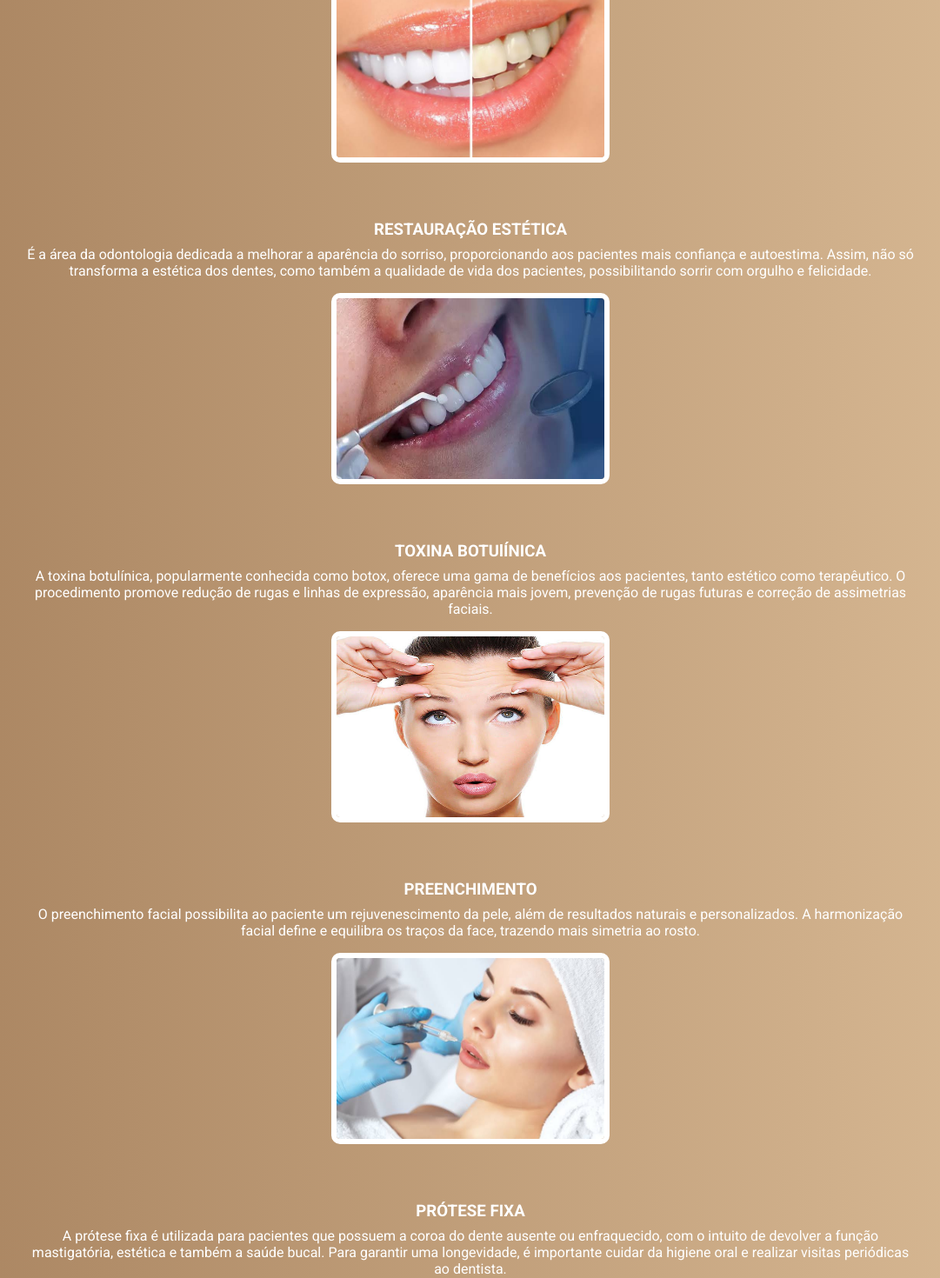
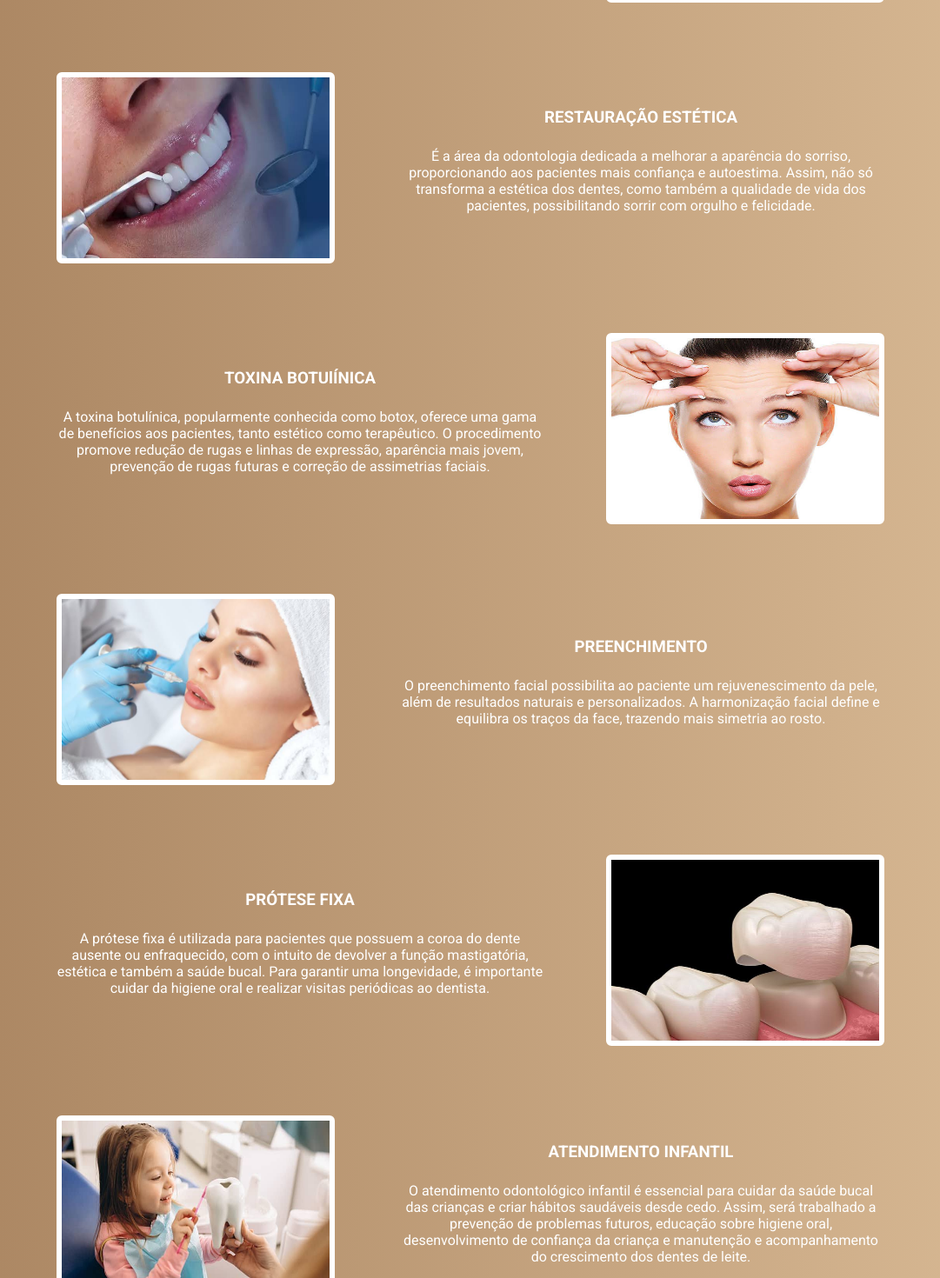
Before and after one commit to kauatorresfranca/DraCamilaMatos, a React (Vite) app: page / in a window 1280 px wide. Shown: the part 2000-3470 px from the top of the page at 87% size, without its empty margins (99-1180 px from the left). Built offline with nearby package versions, Linux system fonts and the light colour scheme.

Commit message:
updates to desktop responsiveness

```diff
--- a/src/App.tsx
+++ b/src/App.tsx
@@ -2,6 +2,7 @@ import AboutUs from './components/about_us'
 import Banner from './components/banner'
 import Contact from './components/contact'
 import EveryThing from './components/everything'
+import Footer from './components/footer'
 import Header from './components/header/index'
 import Procedures from './components/procedures'
 import Results from './components/results'
@@ -20,6 +21,7 @@ function App() {
       <Procedures />
       <Results />
       <Contact />
+      <Footer />
     </>
   )
 }
--- a/src/components/banner/styles.ts
+++ b/src/components/banner/styles.ts
@@ -16,7 +16,7 @@ export const Container = styled.div`
 
     @media (max-width:${breakpoints.tablet}) {
         width: 200px;
-        height: 340px;
+        height: 310px;
       }
   }
 `
--- a/src/components/contact/index.tsx
+++ b/src/components/contact/index.tsx
@@ -3,26 +3,28 @@ import * as S from './styles'
 const Contact = () => {
 
   return (
+    <S.Background>
       <div className='container'>
         <S.Container id="contact">
           <h2>CONTATO</h2>
           <S.ContactsWays>
             <S.ContactWay>
               <h3>Whatsapp</h3>
-            <p>(82)99837-9582</p>
+              <p>(82) 99837-9582</p>
             </S.ContactWay>
             <S.ContactWay>
               <h3>E-mail</h3>
               <p>dracamilamatos@outlook.com</p>
             </S.ContactWay>
             <S.ContactWay>
-            <h3>Redes sociais</h3><a href="https://www.instagram.com/dra.camilamatoss/"><svg xmlns="http://www.w3.org/2000/svg" width="20" height="20" fill="#d8b994" className="bi bi-instagram" viewBox="0 0 16 16">
+              <h3>Redes sociais</h3><a href="https://www.instagram.com/dra.camilamatoss/"><svg xmlns="http://www.w3.org/2000/svg" width="20" height="20" fill="#fff" className="bi bi-instagram" viewBox="0 0 16 16">
                 <path d="M8 0C5.829 0 5.556.01 4.703.048 3.85.088 3.269.222 2.76.42a3.9 3.9 0 0 0-1.417.923A3.9 3.9 0 0 0 .42 2.76C.222 3.268.087 3.85.048 4.7.01 5.555 0 5.827 0 8.001c0 2.172.01 2.444.048 3.297.04.852.174 1.433.372 1.942.205.526.478.972.923 1.417.444.445.89.719 1.416.923.51.198 1.09.333 1.942.372C5.555 15.99 5.827 16 8 16s2.444-.01 3.298-.048c.851-.04 1.434-.174 1.943-.372a3.9 3.9 0 0 0 1.416-.923c.445-.445.718-.891.923-1.417.197-.509.332-1.09.372-1.942C15.99 10.445 16 10.173 16 8s-.01-2.445-.048-3.299c-.04-.851-.175-1.433-.372-1.941a3.9 3.9 0 0 0-.923-1.417A3.9 3.9 0 0 0 13.24.42c-.51-.198-1.092-.333-1.943-.372C10.443.01 10.172 0 7.998 0zm-.717 1.442h.718c2.136 0 2.389.007 3.232.046.78.035 1.204.166 1.486.275.373.145.64.319.92.599s.453.546.598.92c.11.281.24.705.275 1.485.039.843.047 1.096.047 3.231s-.008 2.389-.047 3.232c-.035.78-.166 1.203-.275 1.485a2.5 2.5 0 0 1-.599.919c-.28.28-.546.453-.92.598-.28.11-.704.24-1.485.276-.843.038-1.096.047-3.232.047s-2.39-.009-3.233-.047c-.78-.036-1.203-.166-1.485-.276a2.5 2.5 0 0 1-.92-.598 2.5 2.5 0 0 1-.6-.92c-.109-.281-.24-.705-.275-1.485-.038-.843-.046-1.096-.046-3.233s.008-2.388.046-3.231c.036-.78.166-1.204.276-1.486.145-.373.319-.64.599-.92s.546-.453.92-.598c.282-.11.705-.24 1.485-.276.738-.034 1.024-.044 2.515-.045zm4.988 1.328a.96.96 0 1 0 0 1.92.96.96 0 0 0 0-1.92m-4.27 1.122a4.109 4.109 0 1 0 0 8.217 4.109 4.109 0 0 0 0-8.217m0 1.441a2.667 2.667 0 1 1 0 5.334 2.667 2.667 0 0 1 0-5.334" />
               </svg></a>
             </S.ContactWay>
           </S.ContactsWays>
         </S.Container>
       </div>
+    </S.Background>
   )
 }
 
--- a/src/components/contact/styles.ts
+++ b/src/components/contact/styles.ts
@@ -1,4 +1,11 @@
 import styled from 'styled-components'
+
+
+export const Background = styled.div`
+  padding-top: 32px;
+  background: linear-gradient(to right, #d8b994, #c29f7b);
+`
+
 
 export const Container = styled.div`
   text-align: center;
@@ -24,6 +31,6 @@ export const ContactWay = styled.div`
   p {
     font-weight: 600;
     font-size: 14px;
-    color: #d8b994;
+    color: #fff;
   }
 `
--- a/src/components/everything/index.tsx
+++ b/src/components/everything/index.tsx
@@ -8,8 +8,8 @@ const EveryThing = () => {
       <p>Só rolar para baixo e clicar nos botões :)</p>
       <S.Buttons>
         <a href="https://api.whatsapp.com/send/?phone=5582998379582"><button>Agende com a Drª Camila</button></a>
-        <a href="/public/EbookSkinCare.pdf"><button>Ebook de Skin Care</button></a>
-        <a href="/public/EbookDeHigieneOral.pdf"><button>Ebook de Higiene Oral TEA</button></a>
+        <a href="/EbookSkinCare.pdf"><button>Ebook de Skin Care</button></a>
+        <a href="/EbookDeHigieneOral.pdf"><button>Ebook de Higiene Oral TEA</button></a>
       </S.Buttons>
     </S.Container>
   )
--- /dev/null
+++ b/src/components/footer/index.tsx
@@ -0,0 +1,14 @@
+import * as S from './styles'
+
+const Footer = () => {
+
+  return (
+    <S.Background>
+      <S.Container>
+        <p>© 2025 - Camila Matos - developed by Kauã Torres</p>
+      </S.Container>
+    </S.Background>
+  )
+}
+
+export default Footer
--- /dev/null
+++ b/src/components/footer/styles.ts
@@ -0,0 +1,15 @@
+import styled from "styled-components"
+
+export const Background = styled.div`
+  background: linear-gradient(to right,rgb(241, 204, 166), rgb(248, 197, 146));
+  padding: 18px;
+`
+
+export const Container = styled.footer`
+  text-align: center;
+  background: linear-gradient(to right,rgb(241, 204, 166), rgb(248, 197, 146));
+
+  p {
+    font-size: 12px;
+  }
+`
--- a/src/components/procedures/index.tsx
+++ b/src/components/procedures/index.tsx
@@ -17,50 +17,68 @@ const Procedures = () => {
         <S.Container>
           <h2>NOSSOS PROCEDIMENTOS</h2>
           <S.Procedures>
-            <S.Procedure>
+            <S.Procedure className='flex'>
+              <div>
                 <h3>PROFILAXIA + RASPAGEM</h3>
                 <p>A profilaxia e a raspagem odontológica são procedimentos essenciais para manter a saúde bucal e trazem diversos benefícios, como: prevenção de cárie e doenças gengivais, prevenção de manchas, melhoria da saúde geral.</p>
+              </div>
               <img src={profilaxia} alt="profilaxia" />
             </S.Procedure>
-            <S.Procedure>
+            <S.Procedure className='flex-reverse'>
+              <div>
                 <h3>RESTAURAÇÃO DENTÁRIA</h3>
                 <p>A restauração dentária oferece diversos benefícios importantes para a saúde bucal e o bem-estar geral, como: recuperação da função mastigatória, prevenção de problemas futuros, estética do sorriso, durabilidade e proteção.</p>
+              </div>
               <img src={restauracao} alt="profilaxia" />
             </S.Procedure>
-            <S.Procedure>
+            <S.Procedure className='flex'>
+              <div>
                 <h3>CLAREAMENTO DENTAL</h3>
                 <p>O clareamento dental, por meio da nossa técnica, proporciona ao paciente um sorriso mais iluminado, sem que haja dor ou sensibilidade.
                   Invista no clareamento para conquistar um sorriso que reflete sua melhor versão.</p>
+              </div>
               <img src={clareamento} alt="profilaxia" />
             </S.Procedure>
-            <S.Procedure>
+            <S.Procedure className='flex-reverse'>
+              <div>
                 <h3>RESTAURAÇÃO ESTÉTICA</h3>
                 <p>É a área da odontologia dedicada a melhorar a aparência do sorriso, proporcionando aos pacientes mais confiança e autoestima. Assim, não só transforma a estética dos dentes, como também a qualidade de vida dos pacientes, possibilitando sorrir com orgulho e felicidade. </p>
+              </div>
               <img src={restauracaoEstetica} alt="profilaxia" />
             </S.Procedure>
-            <S.Procedure>
+            <S.Procedure className='flex'>
+              <div>
                 <h3>TOXINA BOTUlÍNICA</h3>
                 <p>A toxina botulínica, popularmente conhecida como botox, oferece uma gama de benefícios aos pacientes, tanto estético como terapêutico. O procedimento promove redução de rugas e linhas de expressão, aparência mais jovem, prevenção de rugas futuras e correção de assimetrias faciais.</p>
+              </div>
               <img src={botulinica} alt="profilaxia" />
             </S.Procedure>
-            <S.Procedure>
+            <S.Procedure className='flex-reverse'>
+              <div>
                 <h3>PREENCHIMENTO</h3>
                 <p>O preenchimento facial possibilita ao paciente um rejuvenescimento da pele, além de resultados naturais e personalizados. A harmonização facial define e equilibra os traços da face, trazendo mais simetria ao rosto.</p>
+              </div>
               <img src={preenchimento} alt="profilaxia" />
             </S.Procedure>
-            <S.Procedure>
+            <S.Procedure className='flex'>
+              <div>
                 <h3>PRÓTESE FIXA</h3>
                 <p>A prótese fixa é utilizada para pacientes que possuem a coroa do dente ausente ou enfraquecido, com o intuito de devolver a função mastigatória, estética e também a saúde bucal. Para garantir uma longevidade, é importante cuidar da higiene oral e realizar visitas periódicas ao dentista.</p>
+              </div>
               <img src={protese} alt="profilaxia" />
             </S.Procedure>
-            <S.Procedure>
+            <S.Procedure className='flex-reverse'>
+              <div>
                 <h3>ATENDIMENTO INFANTIL</h3>
                 <p>O atendimento odontológico infantil é essencial para cuidar da saúde bucal das crianças e criar hábitos saudáveis desde cedo. Assim, será trabalhado a prevenção de problemas futuros, educação sobre higiene oral, desenvolvimento de confiança da criança e manutenção e acompanhamento do crescimento dos dentes de leite.</p>
+              </div>
               <img src={infantil} alt="profilaxia" />
             </S.Procedure>
-            <S.Procedure>
+            <S.Procedure className='flex'>
+              <div>
                 <h3>CIRURGIA</h3>
                 <p>As cirurgias odontológicas simples são procedimentos rápidos e minimamente invasivos, fundamentais para a saúde bucal. Com isso, poderá ser solucionado problemas de saúde bucal, prevenção de focos infecciosos, melhora da saúde geral e rápida recuperação.</p>
+              </div>
               <img src={cirurgia} alt="profilaxia" />
             </S.Procedure>
           </S.Procedures>
--- a/src/components/procedures/styles.ts
+++ b/src/components/procedures/styles.ts
@@ -1,4 +1,5 @@
 import styled from 'styled-components'
+import { breakpoints } from '../../styles'
 
 
 export const Background = styled.div`
@@ -12,30 +13,87 @@ export const Container = styled.div`
     color: rgb(53, 51, 44);
     padding-top: 32px;
     margin-bottom: 24px;
+
+    @media (min-width:${breakpoints.desktop}) {
+    margin-bottom: 64px;
+  }
   }
 `
 
 export const Procedures = styled.div`
 
+  @media (min-width:${breakpoints.desktop}) {
+    padding-bottom: 48px;
+  }
+
+  .flex {
+    display: flex;
+    align-items: center;
+    justify-content: space-around;
+  }
+
+  .flex-reverse {
+    display: flex;
+    flex-direction: row-reverse;
+    align-items: center;
+    justify-content: space-around;
+  }
+
+  @media (max-width:${breakpoints.tablet}) {
+    .flex-reverse {
+    display: flex;
+    flex-direction: column;
+    align-items: center;
+  }
+
+  .flex {
+    display: flex;
+    flex-direction: column;
+    align-items: center;
+  }
+
+    }
 `
 
 export const Procedure = styled.div`
 
+  @media (min-width:${breakpoints.desktop}) {
+    padding-bottom: 80px;
+  }
+
   h3 {
     color: #fff;
+    margin-bottom: 16px;
+
+    @media (min-width:${breakpoints.desktop}) {
+    margin-bottom: 24px;
+  }
   }
 
   p {
     color: #fff;
     margin-top: 8px;
     margin-bottom: 16px;
+    width: 100%;
+    max-width: 560px;
+
+    @media (max-width:${breakpoints.tablet}) {
+      width: 100%;
+      max-width: 420px;
+      overflow-wrap: break-word; /* Ou word-wrap */
+      word-break: break-word; /* Adicional para compatibilidade */
+      white-space: normal; /* Permite quebra de linha */
+    }
   }
 
   img {
     height: 220px;
     width: 320px;
-    border-radius: 10px;
+    border-radius: 6px;
     border: 6px solid #fff;
-    margin-bottom: 62px;
+
+    @media (max-width:${breakpoints.tablet}) {
+      margin-bottom: 62px;
+    }
   }
 `
```
Lines whose indentation alone changed are shown as unchanged.
